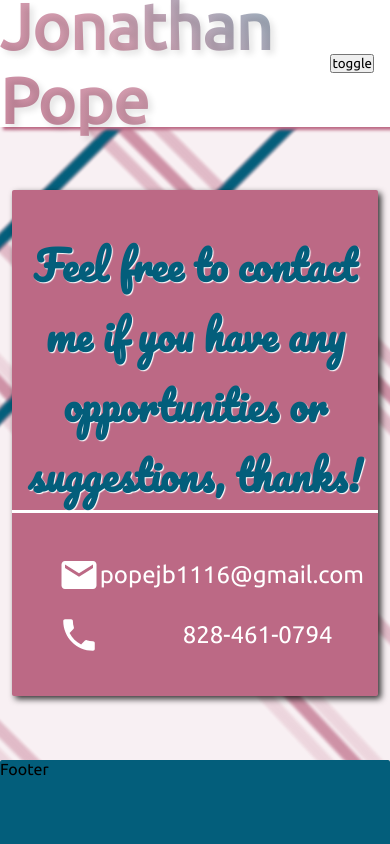
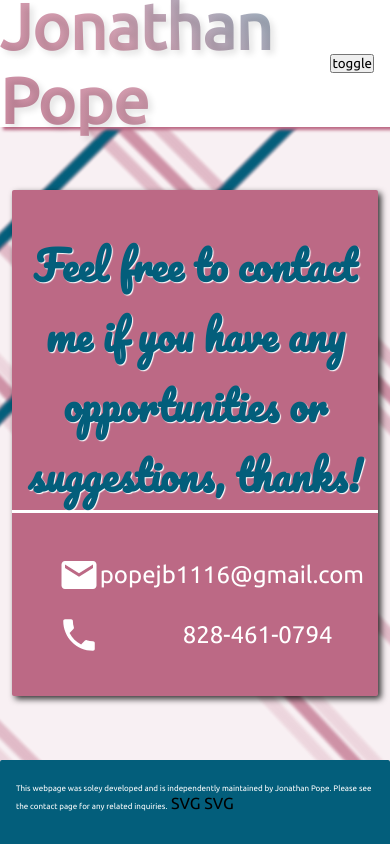
Before and after one commit to popejb1116/jbp-website-ui, a Svelte app: page /contact in a window 390 px wide. Built offline with nearby package versions, Linux system fonts and the light colour scheme.

Commit message:
Official statement added to Footer

```diff
--- a/src/layout/footer/Footer.svelte
+++ b/src/layout/footer/Footer.svelte
@@ -4,9 +4,28 @@
       background: var(--theme-accent);
       border-top-left-radius: 2px;
       border-top-right-radius: 2px;
+
+      padding: 1rem;
+   }
+   .statement {
+      color: white;
+      font: 300 1rem 'Ubuntu';
+   }
+   .sm-icons {
+      display: none;
+   }
+   @media(max-width: 768px) {
+      .statement {
+         font-size: 0.5rem;
+      }
+      .sm-icons {display: inline;}
    }
 </style>
 
 <div class="footer">
-   Footer
+   <span class="statement">
+      This webpage was soley developed and is independently maintained by Jonathan Pope.
+      Please see the contact page for any related inquiries.
+   </span>
+   <span class="sm-icons">SVG SVG</span>
 </div>
```
